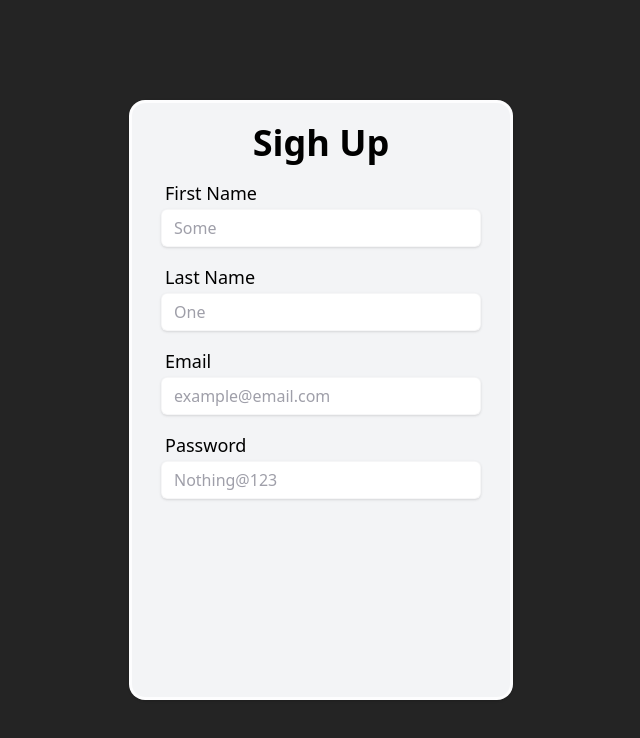
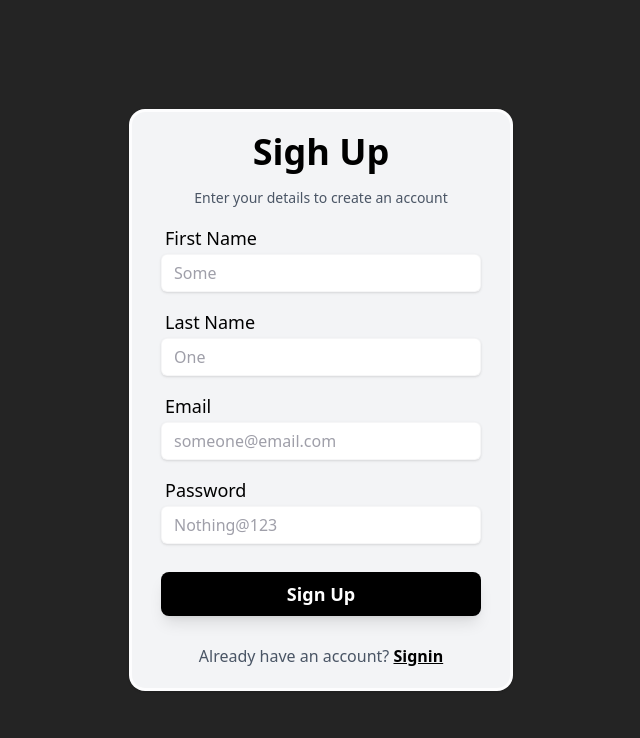
Before and after one commit to tushar0i/simple-payment-app, a React (Vite) app in the folder frontEnd/: page /signup in a window 1280 px wide. Shown: the top 738 px of the page, without its empty margins (319-959 px from the left). Built offline with nearby package versions, Linux system fonts and the light colour scheme.

Commit message:
Adding SIGN UP page

```diff
--- a/frontEnd/pages/Signup.jsx
+++ b/frontEnd/pages/Signup.jsx
@@ -1,15 +1,42 @@
+import { Button } from "../components/Button";
 import { Heading } from "../components/Heading";
 import { InputBox } from "../components/InputBox";
+import { SubHeading } from "../components/SubHeading";
+import { BottomText } from "../components/BottomText";
+import { useState } from "react";
+import axios from 'axios';
 
 export function Signup(){
+    const[firstName , setFirstName] = useState("");
+    const[lastName , setLastName] = useState("");
+    const[email , setEmail] = useState("");
+    const[password , setPassword] = useState("");
     return(<>
     <div className="flex justify-center items-center h-screen">
-        <div className="h-3/4 w-sm  bg-gray-100 rounded-2xl border-3 shadow-sm flex flex-col items-center gap-4">
+        <div className="w-sm  bg-gray-100 rounded-2xl border-3 shadow-sm flex flex-col items-center gap-4">
         <Heading  className="" content={"Sigh Up"}></Heading>
-        <InputBox className="" place={"Some"} label={"First Name"} type={"text"} ></InputBox>
-        <InputBox className="" place={"One"} label={"Last Name"} type={"text"}></InputBox>
-        <InputBox className="" place={"example@email.com"} label={"Email"} type={"text"}></InputBox>
-        <InputBox className="" place={"Nothing@123"} label={"Password"} type={"password"}></InputBox>
+        <SubHeading content={"Enter your details to create an account"}></SubHeading>
+        <InputBox className="" place={"Some"} label={"First Name"} type={"text"} onChange={(e)=>{
+            setFirstName(e.target.value);
+        }}></InputBox>
+        <InputBox className="" place={"One"} label={"Last Name"} type={"text"} onChange={(e)=>{
+            setLastName(e.target.value);
+        }}></InputBox>
+        <InputBox className="" place={"someone@email.com"} label={"Email"} type={"text"} onChange={(e)=>{
+            setEmail(e.target.value);
+        }}></InputBox>
+        <InputBox className="" place={"Nothing@123"} label={"Password"} type={"password"} onChange={(e)=>{
+            setPassword(e.target.value);
+        }}></InputBox>
+        <Button label={"Sign Up"} onClick={()=>{
+            axios.post("http://localhost:3000/api/v1/user/signup",{
+                email:email,
+                password:password,
+                firstName:firstName,
+                lastName:lastName
+            })
+        }}></Button>
+        <BottomText text={"Already have an account? "} link={"/signin"} page={"Signin"}></BottomText>
         </div>
     </div>
     </>)
```
